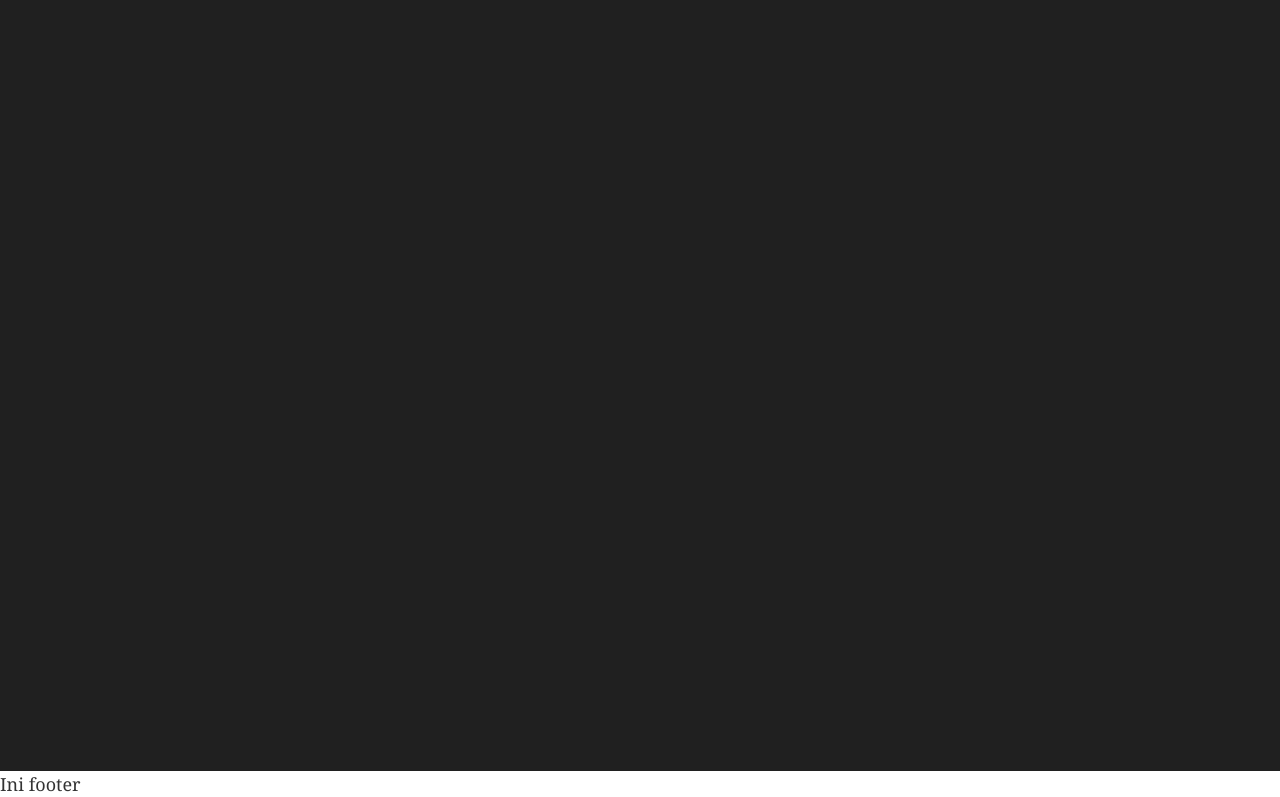
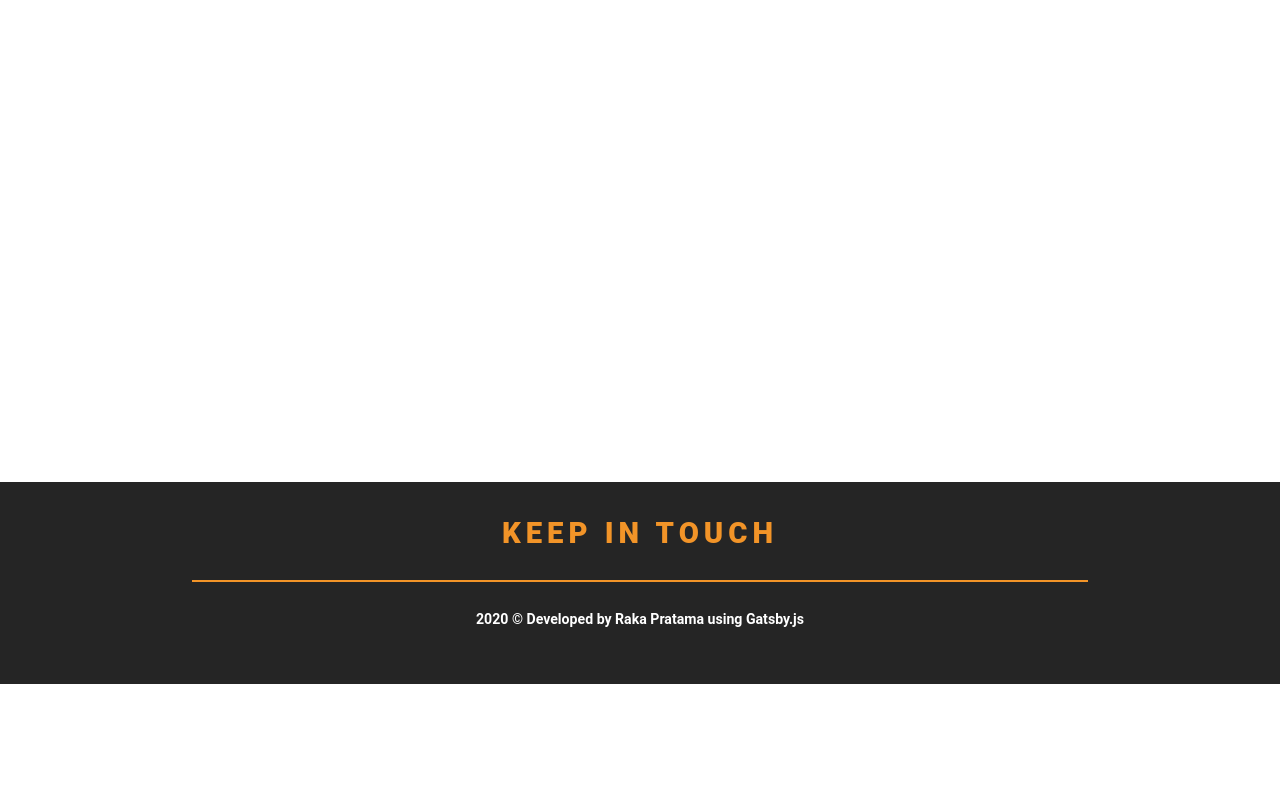
Before and after one commit to kesatriajerseyhitam/gatsby-portofolio, a Gatsby site: page / in a window 1280 px wide. Shown: the part 116-913 px from the top of the page. After the commit the page ends 800 px from the top, so only its background shows below. Built offline with nearby package versions, Linux system fonts and the light colour scheme; Gatsby itself is replaced by a stand-in of ours.

Commit message:
feat(footer): slicing footer
Slicing includes:
1. Footer Container
2. Footer Title
3. Footer Footer Credit

```diff
--- /dev/null
+++ b/src/components/footer/index.jsx
@@ -0,0 +1,29 @@
+import React from 'react';
+import {
+  FooterContainer,
+  FooterTitleContainer,
+  FooterCredit,
+} from './styled';
+
+const Footer = () => (
+  <FooterContainer>
+    <FooterTitleContainer>
+      <h2>
+        { 'keep in touch'.toUpperCase() }
+      </h2>
+    </FooterTitleContainer>
+    <FooterCredit>
+      <h6>
+        2020 &copy; Developed by
+        {' '}
+        <b>Raka Pratama</b>
+        {' '}
+        using
+        {' '}
+        <b>Gatsby.js</b>
+      </h6>
+    </FooterCredit>
+  </FooterContainer>
+);
+
+export default Footer;
--- /dev/null
+++ b/src/components/footer/styled.js
@@ -0,0 +1,46 @@
+import styled from 'styled-components';
+import { color, padding } from '../../constant/styles';
+
+const {
+  secondaryBackground,
+  primaryHighlight,
+} = color;
+const {
+  mobileHorizontalPadding,
+} = padding;
+
+const textCentering = `
+  display: block;
+  font-family: 'Roboto';
+  text-align: center;
+  width: 100%;
+`;
+
+export const FooterContainer = styled.div`
+  background: ${secondaryBackground};
+  padding: 30px ${mobileHorizontalPadding};
+  margin-top: auto;
+`;
+
+export const FooterCredit = styled.div`
+  margin-top: 30px;
+
+  h6 {
+    color: white;
+    ${textCentering}
+  }
+`;
+
+export const FooterTitleContainer = styled.div`
+  padding: 5px 20px;
+  border-bottom: 2px solid ${primaryHighlight};
+
+  h2 {
+    ${textCentering};
+    color: ${primaryHighlight};
+    font-weight: 800;
+    letter-spacing: 5px;
+  }
+`;
+
+export const SomethingElse = {};
--- a/src/components/header/styled.js
+++ b/src/components/header/styled.js
@@ -1,4 +1,4 @@
-import styled from "styled-components"
+import styled from 'styled-components';
 import { FaBars } from 'react-icons/fa';
 import { color } from '../../constant/styles';
 
@@ -49,7 +49,7 @@
     display: flex;
     justify-content: space-between;
   }
-`
+`;
 
 export const LinkContainer = styled.ul`
   background: ${secondaryBackground};
@@ -80,7 +80,7 @@
   @media (min-width: 1024px) {
     display: none;
   }
-`
+`;
 
 export const StyledIcon = styled(FaBars)`
   display: block;
--- a/src/components/layout/index.jsx
+++ b/src/components/layout/index.jsx
@@ -1,48 +1,34 @@
-import PropTypes from "prop-types"
-import React from "react"
+import PropTypes from 'prop-types';
+import React from 'react';
 import styled from 'styled-components';
-import { useStaticQuery, graphql } from "gatsby"
 
-import "./layout.css"
-import Header from '../header'
+import './layout.css';
+import Header from '../header';
+import Footer from '../footer';
 import { color } from '../../constant/styles';
 
 const LayoutContainer = styled.div`
   display: flex;
   flex-direction: column;
-`
+  min-height: 100vh;
+`;
 
 const MainContainer = styled.main`
-  background: ${ color.primaryBackground };
-  height: 100vh;
-`
+  background: ${color.primaryBackground};
+`;
 
-const Layout = ({ children }) => {
-  const data = useStaticQuery(graphql`
-    query SiteTitleQuery {
-      site {
-        siteMetadata {
-          title
-        }
-      }
-    }
-  `)
-
-  return (
-    <LayoutContainer>
-      <Header/>
-      <MainContainer>
-        {children}
-      </MainContainer>
-      <div>
-        Ini footer
-      </div>
-    </LayoutContainer>
-  )
-}
+const Layout = ({ children }) => (
+  <LayoutContainer>
+    <Header />
+    <MainContainer>
+      {children}
+    </MainContainer>
+    <Footer />
+  </LayoutContainer>
+);
 
 Layout.propTypes = {
   children: PropTypes.node.isRequired,
-}
+};
 
-export default Layout
+export default Layout;
--- a/src/components/layout/layout.css
+++ b/src/components/layout/layout.css
@@ -1,7 +1,6 @@
 html {
   -ms-text-size-adjust: 100%;
   -webkit-text-size-adjust: 100%;
-  font-family: 'Roboto', sans-serif;
 }
 body {
   margin: 0;
--- a/src/constant/styles.js
+++ b/src/constant/styles.js
@@ -3,7 +3,7 @@
   position: absolute;
   top: 50%;
   transform: translate(-50%, -50%);
-`
+`;
 
 export const color = {
   gradient: 'linear-gradient(90deg, rgba(242,148,40,1) 0%, rgba(178,37,82,1) 100%)',
@@ -15,4 +15,8 @@
   saga: '#89d96d',
   secondaryBackground: '#252525',
   secondaryHighlight: '#b22552',
-}
+};
+
+export const padding = {
+  mobileHorizontalPadding: '15vw',
+};
```
